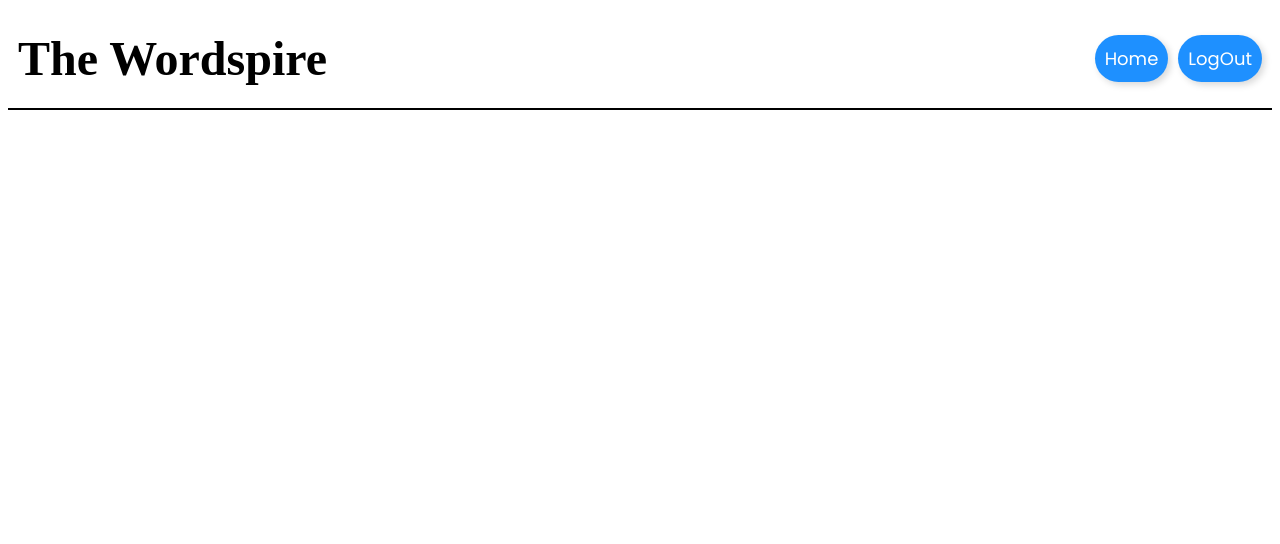
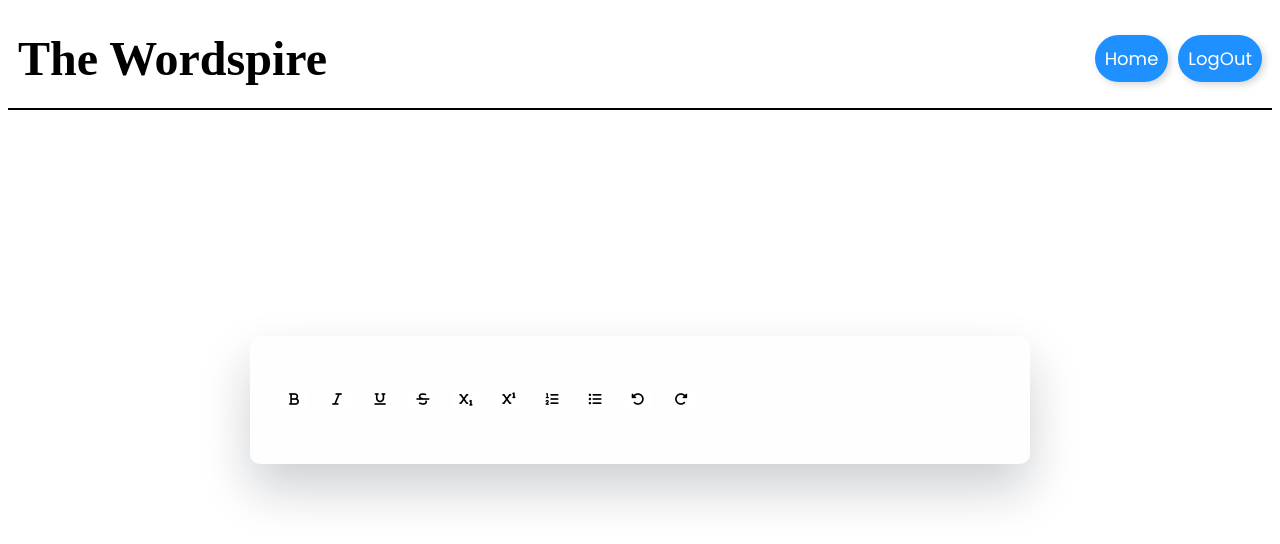
Before and after one commit to Karthikrajatp/Wordspire, a plain HTML site: page create.html in a window 1280 px wide. Drawn offline with Linux system fonts and the light colour scheme.

Commit message:
link inclusion

```diff
--- a/create.html
+++ b/create.html
@@ -4,6 +4,7 @@
     <meta charset="UTF-8">
     <meta http-equiv="X-UA-Compatible" content="IE=edge">
     <meta name="viewport" content="width=device-width, initial-scale=1.0">
+    <link rel="stylesheet" href="https://cdnjs.cloudflare.com/ajax/libs/font-awesome/6.4.0/css/all.min.css"/>
     <title>The Wordspire</title>
     <style>
         @import url("https://fonts.googleapis.com/css2?family=Poppins:wght@200;300;400;500;600;700&display=swap");
@@ -45,6 +46,37 @@
             box-shadow:  3px 3px 7px #d9d9d9,
                         -3px -3px 7px #ffffff;
         }
+        .container{
+           background-color: rgb(254, 254, 254);
+           width: 90vmin;
+           padding: 50px 30px;
+           position: absolute;
+           transform: translate(-50%, -50%);
+           left: 50%;
+           top: 50%;
+           border-radius: 10px;
+           box-shadow: 0 25px 50px rgba(7,20,35,0.2);
+        }
+        .options{
+            display: flex;
+            flex-wrap: wrap;
+            align-items: center;
+            gap: 15px;
+        }
+
+        button{
+            height:28px;
+            width: 28px;
+            display: grid;
+            place-items: center;
+            border-radius: 3px;
+            border: none;
+            background-color:#ffffff;
+            outline: none;
+            color:#000000;
+
+        }
+
 
     </style>
 </head>
@@ -56,5 +88,34 @@
             <div class="logout-btn"><a href="login.html">LogOut</a></div>
         </div>
     </div>
+    <div class="content">
+        <div class="container">
+            <div class="options">
+                <button id="bold" class="options-button"><i class="fa-solid fa-bold"></i></button>
+                <button id="italic" class="options-button"><i class="fa-solid fa-italic"></i></button>
+                <button id="underline" class="options-button"><i class="fa-solid fa-underline"></i></button>
+                <button id="strike" class="options-button"><i class="fa-solid fa-strikethrough"></i></button>
+                <button id="subscript" class="options-button"><i class="fa-solid fa-subscript"></i></button>
+                <button id="superscript" class="options-button"><i class="fa-solid fa-superscript"></i></button>
+
+                <button id="insertOrderedList" class="option-button">
+                    <div class="fa-solid fa-list-ol"></div>
+                </button>
+                <button id="insertUnorderedList" class="option-button">
+                    <div class="fa-solid fa-list-ul"></div>
+                </button>
+
+                <button id="undo" class="option-button">
+                    <i class="fa-solid fa-rotate-left"></i>
+                </button>
+                <button id="redo" class="option-button">
+                    <i class="fa-solid fa-rotate-right"></i>
+                </button>
+
+
+            </div>
+        </div>
+
+    </div>
 </body>
 </html>
```
